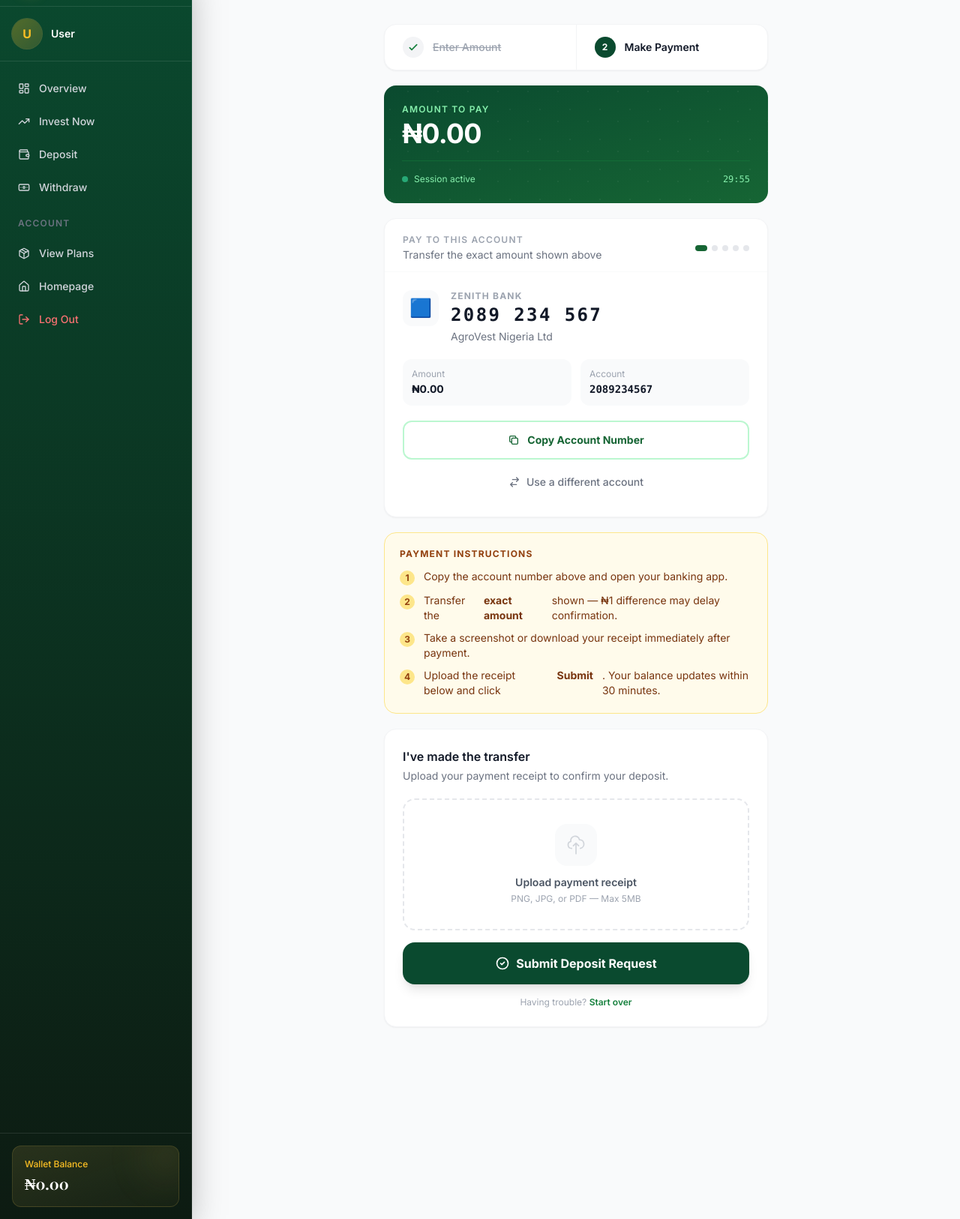
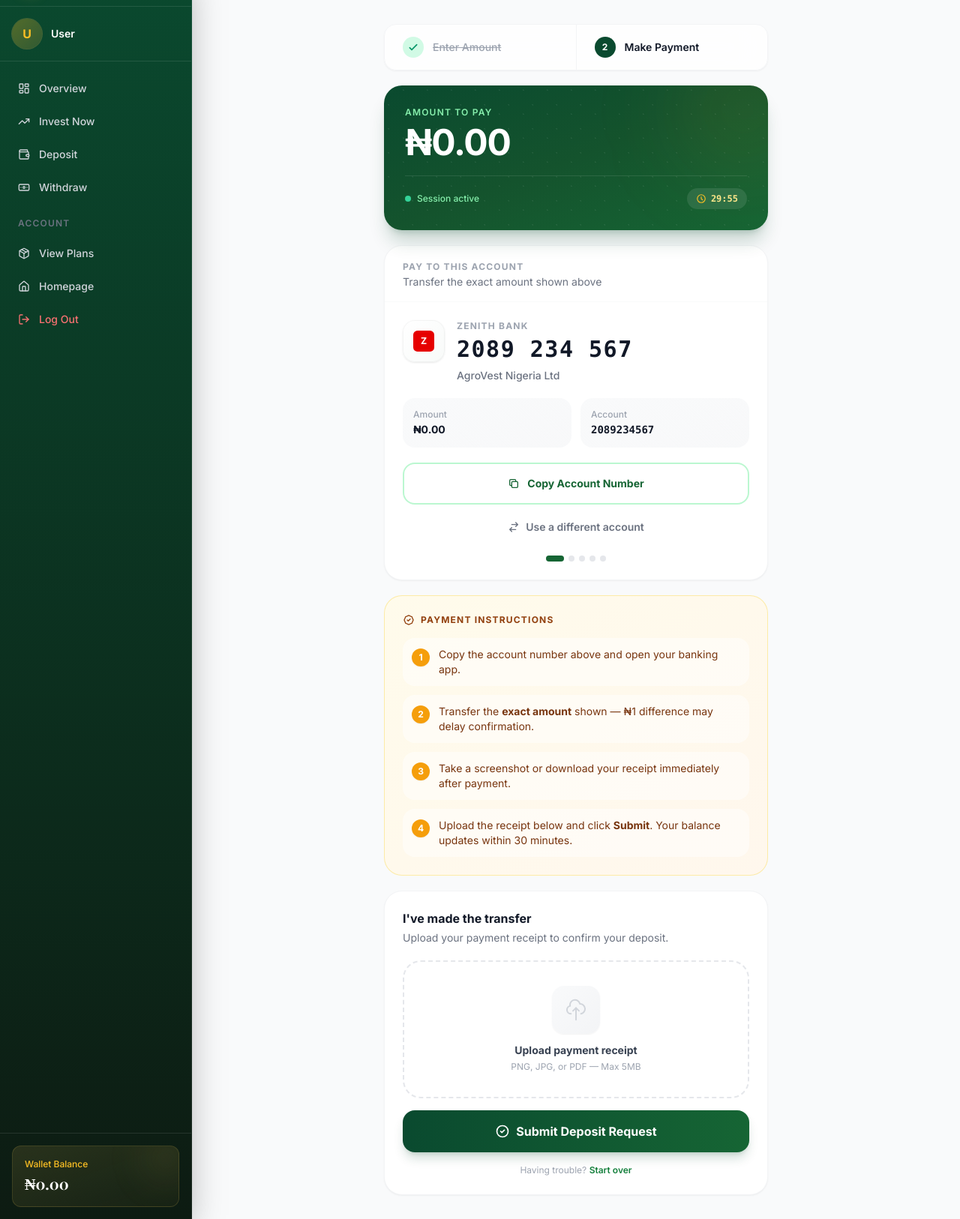
Before and after one commit to Sadik877/agrovest, a Python web app: template templates/payment.html in a window 1280 px wide. Shown: the part 64-1690 px from the top of the page at 75% size. Run offline with Jinja, Linux system fonts and the light colour scheme; the template is opened without the code that fills it, so the values that code supplies are empty; some libraries are stand-ins or nearby versions.

Commit message:
Update payment.html

```diff
--- a/templates/payment.html
+++ b/templates/payment.html
@@ -3,14 +3,14 @@
 {% block page_subtitle %}Transfer to any of the accounts below{% endblock %}
 
 {% block dashboard_content %}
-<div class="max-w-lg mx-auto">
+<div class="max-w-lg mx-auto" style="font-family: 'Inter', -apple-system, BlinkMacSystemFont, sans-serif;">
 
   <!-- Step indicator -->
-  <div class="bg-white rounded-2xl shadow-sm border border-gray-100 overflow-hidden mb-5">
+  <div class="bg-white/80 backdrop-blur-xl rounded-2xl shadow-sm border border-gray-100 overflow-hidden mb-5">
     <div class="flex">
       <div class="flex-1 py-4 px-6 flex items-center gap-3">
-        <span class="w-7 h-7 rounded-full bg-gray-100 flex items-center justify-center flex-shrink-0">
-          <svg class="w-4 h-4 text-forest-700" fill="none" stroke="currentColor" viewBox="0 0 24 24"><path stroke-linecap="round" stroke-linejoin="round" stroke-width="2.5" d="M5 13l4 4L19 7"/></svg>
+        <span class="w-7 h-7 rounded-full bg-emerald-100 flex items-center justify-center flex-shrink-0">
+          <svg class="w-4 h-4 text-emerald-600" fill="none" stroke="currentColor" viewBox="0 0 24 24" aria-hidden="true"><path stroke-linecap="round" stroke-linejoin="round" stroke-width="2.5" d="M5 13l4 4L19 7"/></svg>
         </span>
         <span class="text-sm font-medium text-gray-400 line-through">Enter Amount</span>
       </div>
@@ -22,85 +22,98 @@
   </div>
 
   <!-- Amount display -->
-  <div class="bg-gradient-to-br from-forest-950 to-forest-800 rounded-2xl p-6 mb-5 text-white relative overflow-hidden">
-    <div class="absolute inset-0 opacity-5" style="background-image: radial-gradient(circle at 20% 80%, white 1px, transparent 1px), radial-gradient(circle at 80% 20%, white 1px, transparent 1px); background-size: 40px 40px;"></div>
+  <div class="bg-gradient-to-br from-forest-950 via-forest-900 to-forest-800 rounded-3xl p-7 mb-5 text-white relative overflow-hidden shadow-xl shadow-forest-950/20">
+    <div class="absolute inset-0 opacity-[0.07]" style="background-image: radial-gradient(circle at 20% 80%, white 1px, transparent 1px), radial-gradient(circle at 80% 20%, white 1px, transparent 1px); background-size: 32px 32px;"></div>
+    <div class="absolute -top-12 -right-12 w-40 h-40 bg-gold-400/10 rounded-full blur-3xl"></div>
     <div class="relative">
-      <p class="text-forest-300 text-xs font-semibold uppercase tracking-widest mb-1">Amount to Pay</p>
-      <p class="text-4xl font-black tracking-tight" id="display-amount">₦0</p>
-      <div class="mt-4 pt-4 border-t border-forest-700/50 flex items-center justify-between">
+      <p class="text-forest-300 text-xs font-semibold uppercase tracking-widest mb-2">Amount to Pay</p>
+      <p class="text-5xl font-black tracking-tight" id="display-amount" aria-live="polite">₦0</p>
+      <div class="mt-5 pt-4 border-t border-white/10 flex items-center justify-between">
         <div class="flex items-center gap-2">
-          <span class="w-2 h-2 rounded-full bg-emerald-400 animate-pulse"></span>
-          <span class="text-xs text-forest-300">Session active</span>
+          <span class="relative flex h-2 w-2">
+            <span class="animate-ping absolute inline-flex h-full w-full rounded-full bg-emerald-400 opacity-75"></span>
+            <span class="relative inline-flex rounded-full h-2 w-2 bg-emerald-400"></span>
+          </span>
+          <span class="text-xs text-forest-300 font-medium">Session active</span>
         </div>
-        <div id="session-timer" class="text-xs text-forest-300 font-mono">30:00</div>
+        <div class="flex items-center gap-1.5 bg-white/10 backdrop-blur-sm rounded-full px-3 py-1.5">
+          <svg class="w-3.5 h-3.5 text-gold-400" fill="none" stroke="currentColor" viewBox="0 0 24 24" aria-hidden="true"><path stroke-linecap="round" stroke-linejoin="round" stroke-width="2" d="M12 8v4l3 3m6-3a9 9 0 11-18 0 9 9 0 0118 0z"/></svg>
+          <span class="text-xs text-gold-300 font-mono font-bold" id="session-timer">30:00</span>
+        </div>
       </div>
     </div>
   </div>
 
   <!-- Bank account card -->
-  <div class="bg-white rounded-2xl shadow-sm border border-gray-100 overflow-hidden mb-5">
-    <div class="px-6 pt-5 pb-3 border-b border-gray-50 flex items-center justify-between">
-      <div>
-        <p class="text-xs font-semibold text-gray-400 uppercase tracking-widest">Pay to this Account</p>
-        <p class="text-sm text-gray-500 mt-0.5">Transfer the exact amount shown above</p>
-      </div>
-      <!-- Account position dots -->
-      <div class="flex items-center gap-1.5" id="account-dots"></div>
+  <div class="bg-white rounded-3xl shadow-sm border border-gray-100 overflow-hidden mb-5">
+    <div class="px-6 pt-5 pb-4 border-b border-gray-50">
+      <p class="text-xs font-bold text-gray-400 uppercase tracking-widest">Pay to this Account</p>
+      <p class="text-sm text-gray-500 mt-0.5">Transfer the exact amount shown above</p>
     </div>
 
     <!-- Account card body -->
     <div class="p-6">
-      <div id="account-display" class="transition-all duration-500">
+      <div id="account-display" aria-live="polite">
         <!-- Injected by JS -->
       </div>
 
       <!-- Copy button -->
       <button
+        type="button"
         onclick="copyAccountNumber()"
         id="copy-btn"
-        class="mt-5 w-full flex items-center justify-center gap-2.5 py-3.5 rounded-xl border-2 border-forest-200 text-forest-800 font-bold text-sm hover:bg-forest-50 hover:border-forest-400 transition-all active:scale-95"
+        aria-label="Copy account number to clipboard"
+        class="mt-5 w-full flex items-center justify-center gap-2.5 py-4 rounded-2xl border-2 border-forest-200 text-forest-800 font-bold text-sm hover:bg-forest-50 hover:border-forest-400 transition-all duration-200 active:scale-[0.98] focus:outline-none focus:ring-2 focus:ring-forest-500 focus:ring-offset-2"
       >
-        <svg id="copy-icon" class="w-4 h-4" fill="none" stroke="currentColor" viewBox="0 0 24 24"><path stroke-linecap="round" stroke-linejoin="round" stroke-width="2" d="M8 16H6a2 2 0 01-2-2V6a2 2 0 012-2h8a2 2 0 012 2v2m-6 12h8a2 2 0 002-2v-8a2 2 0 00-2-2h-8a2 2 0 00-2 2v8a2 2 0 002 2z"/></svg>
+        <svg id="copy-icon" class="w-4 h-4" fill="none" stroke="currentColor" viewBox="0 0 24 24" aria-hidden="true"><path stroke-linecap="round" stroke-linejoin="round" stroke-width="2" d="M8 16H6a2 2 0 01-2-2V6a2 2 0 012-2h8a2 2 0 012 2v2m-6 12h8a2 2 0 002-2v-8a2 2 0 00-2-2h-8a2 2 0 00-2 2v8a2 2 0 002 2z"/></svg>
         <span id="copy-label">Copy Account Number</span>
       </button>
 
-      <!-- Switch account -->
+      <!-- Switch account (manual only) -->
       <button
+        type="button"
         onclick="nextAccount()"
-        class="mt-2 w-full flex items-center justify-center gap-2 py-3 rounded-xl text-gray-500 text-sm font-medium hover:text-gray-700 hover:bg-gray-50 transition-all"
+        aria-label="Switch to next bank account"
+        class="mt-2 w-full flex items-center justify-center gap-2 py-3 rounded-2xl text-gray-500 text-sm font-semibold hover:text-forest-700 hover:bg-forest-50/60 transition-all duration-200 focus:outline-none focus:ring-2 focus:ring-forest-500 focus:ring-offset-2"
       >
-        <svg class="w-4 h-4" fill="none" stroke="currentColor" viewBox="0 0 24 24"><path stroke-linecap="round" stroke-linejoin="round" stroke-width="2" d="M8 7h12m0 0l-4-4m4 4l-4 4m0 6H4m0 0l4 4m-4-4l4-4"/></svg>
+        <svg class="w-4 h-4" fill="none" stroke="currentColor" viewBox="0 0 24 24" aria-hidden="true"><path stroke-linecap="round" stroke-linejoin="round" stroke-width="2" d="M8 7h12m0 0l-4-4m4 4l-4 4m0 6H4m0 0l4 4m-4-4l4-4"/></svg>
         Use a different account
       </button>
+
+      <!-- Account position dots -->
+      <div class="flex items-center justify-center gap-1.5 mt-4" id="account-dots" role="tablist" aria-label="Bank account selector"></div>
     </div>
   </div>
 
   <!-- Instructions -->
-  <div class="bg-amber-50 border border-amber-200 rounded-2xl p-5 mb-5">
-    <p class="text-xs font-bold text-amber-800 uppercase tracking-widest mb-3">Payment Instructions</p>
-    <ol class="space-y-2.5">
-      <li class="flex items-start gap-3 text-sm text-amber-900">
-        <span class="w-5 h-5 rounded-full bg-amber-200 text-amber-800 text-xs font-bold flex items-center justify-center flex-shrink-0 mt-0.5">1</span>
-        Copy the account number above and open your banking app.
+  <div class="bg-gradient-to-br from-amber-50 to-orange-50 border border-amber-200/70 rounded-3xl p-6 mb-5">
+    <p class="flex items-center gap-2 text-xs font-bold text-amber-800 uppercase tracking-widest mb-4">
+      <svg class="w-4 h-4" fill="none" stroke="currentColor" viewBox="0 0 24 24" aria-hidden="true"><path stroke-linecap="round" stroke-linejoin="round" stroke-width="2" d="M9 12l2 2 4-4M7.835 4.697a3.42 3.42 0 001.946-.806 3.42 3.42 0 014.438 0 3.42 3.42 0 001.946.806 3.42 3.42 0 013.138 3.138 3.42 3.42 0 00.806 1.946 3.42 3.42 0 010 4.438 3.42 3.42 0 00-.806 1.946 3.42 3.42 0 01-3.138 3.138 3.42 3.42 0 00-1.946.806 3.42 3.42 0 01-4.438 0 3.42 3.42 0 00-1.946-.806 3.42 3.42 0 01-3.138-3.138 3.42 3.42 0 00-.806-1.946 3.42 3.42 0 010-4.438 3.42 3.42 0 00.806-1.946 3.42 3.42 0 013.138-3.138z"/></svg>
+      Payment Instructions
+    </p>
+    <ol class="space-y-3">
+      <li class="flex items-start gap-3 text-sm text-amber-900 bg-white/50 rounded-2xl p-3">
+        <span class="w-6 h-6 rounded-full bg-amber-500 text-white text-xs font-bold flex items-center justify-center flex-shrink-0 mt-0.5 shadow-sm">1</span>
+        <span>Copy the account number above and open your banking app.</span>
       </li>
-      <li class="flex items-start gap-3 text-sm text-amber-900">
-        <span class="w-5 h-5 rounded-full bg-amber-200 text-amber-800 text-xs font-bold flex items-center justify-center flex-shrink-0 mt-0.5">2</span>
-        Transfer the <strong>exact amount</strong> shown — ₦1 difference may delay confirmation.
+      <li class="flex items-start gap-3 text-sm text-amber-900 bg-white/50 rounded-2xl p-3">
+        <span class="w-6 h-6 rounded-full bg-amber-500 text-white text-xs font-bold flex items-center justify-center flex-shrink-0 mt-0.5 shadow-sm">2</span>
+        <span>Transfer the <strong>exact amount</strong> shown — ₦1 difference may delay confirmation.</span>
       </li>
-      <li class="flex items-start gap-3 text-sm text-amber-900">
-        <span class="w-5 h-5 rounded-full bg-amber-200 text-amber-800 text-xs font-bold flex items-center justify-center flex-shrink-0 mt-0.5">3</span>
-        Take a screenshot or download your receipt immediately after payment.
+      <li class="flex items-start gap-3 text-sm text-amber-900 bg-white/50 rounded-2xl p-3">
+        <span class="w-6 h-6 rounded-full bg-amber-500 text-white text-xs font-bold flex items-center justify-center flex-shrink-0 mt-0.5 shadow-sm">3</span>
+        <span>Take a screenshot or download your receipt immediately after payment.</span>
       </li>
-      <li class="flex items-start gap-3 text-sm text-amber-900">
-        <span class="w-5 h-5 rounded-full bg-amber-200 text-amber-800 text-xs font-bold flex items-center justify-center flex-shrink-0 mt-0.5">4</span>
-        Upload the receipt below and click <strong>Submit</strong>. Your balance updates within 30 minutes.
+      <li class="flex items-start gap-3 text-sm text-amber-900 bg-white/50 rounded-2xl p-3">
+        <span class="w-6 h-6 rounded-full bg-amber-500 text-white text-xs font-bold flex items-center justify-center flex-shrink-0 mt-0.5 shadow-sm">4</span>
+        <span>Upload the receipt below and click <strong>Submit</strong>. Your balance updates within 30 minutes.</span>
       </li>
     </ol>
   </div>
 
   <!-- Proof upload form (submits to existing deposit route) -->
-  <div class="bg-white rounded-2xl shadow-sm border border-gray-100 p-6">
-    <p class="font-semibold text-gray-900 mb-1">I've made the transfer</p>
+  <div class="bg-white rounded-3xl shadow-sm border border-gray-100 p-6">
+    <p class="font-bold text-gray-900 mb-1">I've made the transfer</p>
     <p class="text-sm text-gray-500 mb-5">Upload your payment receipt to confirm your deposit.</p>
 
     <form method="POST" action="{{ url_for('deposit') }}" enctype="multipart/form-data" class="space-y-4">
@@ -112,20 +125,24 @@
       <div
         id="drop-zone"
         onclick="document.getElementById('proof-file').click()"
-        class="border-2 border-dashed border-gray-200 rounded-2xl p-8 text-center cursor-pointer hover:border-forest-400 hover:bg-forest-50/30 transition-all"
+        onkeydown="if(event.key==='Enter'||event.key===' '){event.preventDefault();document.getElementById('proof-file').click();}"
+        tabindex="0"
+        role="button"
+        aria-label="Upload payment receipt"
+        class="border-2 border-dashed border-gray-200 rounded-3xl p-8 text-center cursor-pointer hover:border-forest-400 hover:bg-forest-50/30 transition-all duration-200 focus:outline-none focus:ring-2 focus:ring-forest-500 focus:ring-offset-2"
       >
         <div id="upload-idle">
-          <div class="w-14 h-14 rounded-2xl bg-gray-50 flex items-center justify-center mx-auto mb-3">
-            <svg class="w-7 h-7 text-gray-300" fill="none" stroke="currentColor" viewBox="0 0 24 24"><path stroke-linecap="round" stroke-linejoin="round" stroke-width="1.5" d="M7 16a4 4 0 01-.88-7.903A5 5 0 1115.9 6L16 6a5 5 0 011 9.9M15 13l-3-3m0 0l-3 3m3-3v12"/></svg>
+          <div class="w-16 h-16 rounded-2xl bg-gradient-to-br from-gray-50 to-gray-100 flex items-center justify-center mx-auto mb-3 shadow-sm">
+            <svg class="w-8 h-8 text-gray-300" fill="none" stroke="currentColor" viewBox="0 0 24 24" aria-hidden="true"><path stroke-linecap="round" stroke-linejoin="round" stroke-width="1.5" d="M7 16a4 4 0 01-.88-7.903A5 5 0 1115.9 6L16 6a5 5 0 011 9.9M15 13l-3-3m0 0l-3 3m3-3v12"/></svg>
           </div>
-          <p class="text-sm font-semibold text-gray-600">Upload payment receipt</p>
+          <p class="text-sm font-bold text-gray-700">Upload payment receipt</p>
           <p class="text-xs text-gray-400 mt-1">PNG, JPG, or PDF — Max 5MB</p>
         </div>
         <div id="upload-selected" class="hidden">
-          <div class="w-14 h-14 rounded-2xl bg-forest-50 flex items-center justify-center mx-auto mb-3">
-            <svg class="w-7 h-7 text-forest-600" fill="none" stroke="currentColor" viewBox="0 0 24 24"><path stroke-linecap="round" stroke-linejoin="round" stroke-width="2" d="M9 12l2 2 4-4m6 2a9 9 0 11-18 0 9 9 0 0118 0z"/></svg>
+          <div class="w-16 h-16 rounded-2xl bg-gradient-to-br from-emerald-50 to-forest-50 flex items-center justify-center mx-auto mb-3 shadow-sm">
+            <svg class="w-8 h-8 text-emerald-600" fill="none" stroke="currentColor" viewBox="0 0 24 24" aria-hidden="true"><path stroke-linecap="round" stroke-linejoin="round" stroke-width="2" d="M9 12l2 2 4-4m6 2a9 9 0 11-18 0 9 9 0 0118 0z"/></svg>
           </div>
-          <p id="file-name" class="text-sm font-bold text-forest-700"></p>
+          <p id="file-name" class="text-sm font-bold text-forest-700 break-all px-2"></p>
           <p class="text-xs text-gray-400 mt-1">Click to change file</p>
         </div>
       </div>
@@ -136,20 +153,21 @@
         accept=".png,.jpg,.jpeg,.pdf"
         class="hidden"
         onchange="handleFileSelect(this)"
+        aria-label="Payment receipt file"
       />
 
       <button
         type="submit"
         id="submit-btn"
-        class="w-full bg-forest-950 hover:bg-forest-800 text-white font-bold py-4 rounded-2xl transition-colors text-base shadow-lg flex items-center justify-center gap-2 disabled:opacity-50 disabled:cursor-not-allowed"
+        class="w-full bg-gradient-to-r from-forest-950 to-forest-800 hover:from-forest-900 hover:to-forest-700 text-white font-bold py-4 rounded-2xl transition-all duration-200 text-base shadow-lg shadow-forest-950/20 flex items-center justify-center gap-2 disabled:opacity-50 disabled:cursor-not-allowed active:scale-[0.98] focus:outline-none focus:ring-2 focus:ring-forest-500 focus:ring-offset-2"
       >
-        <svg class="w-5 h-5" fill="none" stroke="currentColor" viewBox="0 0 24 24"><path stroke-linecap="round" stroke-linejoin="round" stroke-width="2" d="M9 12l2 2 4-4m6 2a9 9 0 11-18 0 9 9 0 0118 0z"/></svg>
+        <svg class="w-5 h-5" fill="none" stroke="currentColor" viewBox="0 0 24 24" aria-hidden="true"><path stroke-linecap="round" stroke-linejoin="round" stroke-width="2" d="M9 12l2 2 4-4m6 2a9 9 0 11-18 0 9 9 0 0118 0z"/></svg>
         Submit Deposit Request
       </button>
 
       <p class="text-center text-xs text-gray-400">
         Having trouble?
-        <a href="{{ url_for('deposit') }}" class="text-forest-700 font-semibold hover:underline">Start over</a>
+        <a href="{{ url_for('deposit') }}" class="text-forest-700 font-semibold hover:underline focus:outline-none focus:underline">Start over</a>
       </p>
     </form>
   </div>
@@ -160,21 +178,40 @@
     from { opacity: 0; transform: translateY(8px); }
     to   { opacity: 1; transform: translateY(0); }
   }
-  .account-animate { animation: fadeSlideIn 0.35s ease forwards; }
+  .account-animate { animation: fadeSlideIn 0.4s cubic-bezier(0.16, 1, 0.3, 1) forwards; }
+
+  .bank-logo-wrap {
+    background: linear-gradient(135deg, #ffffff 0%, #f8faf9 100%);
+    box-shadow: 0 1px 3px rgba(0,0,0,0.06), 0 1px 2px rgba(0,0,0,0.04), inset 0 0 0 1px rgba(0,0,0,0.04);
+  }
 </style>
 
 <script>
-  // ─── Bank accounts pool ───────────────────────────────────────────
+  // ─── Bank accounts pool (logos are inline SVG markup) ─────────────
   const ACCOUNTS = [
-    { bank: 'Zenith Bank',    number: '2089234567', name: 'AgroVest Nigeria Ltd',  logo: '🟦' },
-    { bank: 'GTBank',         number: '0123456789', name: 'AgroVest Nigeria Ltd',  logo: '🟧' },
-    { bank: 'Access Bank',    number: '0987654321', name: 'AgroVest Nigeria Ltd',  logo: '🟥' },
-    { bank: 'First Bank',     number: '3012345678', name: 'AgroVest Nigeria Ltd',  logo: '🟩' },
-    { bank: 'UBA',            number: '1023456789', name: 'AgroVest Nigeria Ltd',  logo: '🟨' },
+    {
+      bank: 'Zenith Bank', number: '2089234567', name: 'AgroVest Nigeria Ltd',
+      logo: `<svg viewBox="0 0 100 100" class="w-7 h-7" aria-hidden="true"><rect width="100" height="100" rx="20" fill="#E60000"/><text x="50" y="64" font-family="Inter, sans-serif" font-size="44" font-weight="900" fill="#fff" text-anchor="middle">Z</text></svg>`
+    },
+    {
+      bank: 'GTBank', number: '0123456789', name: 'AgroVest Nigeria Ltd',
+      logo: `<svg viewBox="0 0 100 100" class="w-7 h-7" aria-hidden="true"><rect width="100" height="100" rx="20" fill="#FF6600"/><text x="50" y="62" font-family="Inter, sans-serif" font-size="32" font-weight="900" fill="#fff" text-anchor="middle">GT</text></svg>`
+    },
+    {
+      bank: 'Access Bank', number: '0987654321', name: 'AgroVest Nigeria Ltd',
+      logo: `<svg viewBox="0 0 100 100" class="w-7 h-7" aria-hidden="true"><rect width="100" height="100" rx="20" fill="#000000"/><circle cx="50" cy="50" r="26" fill="none" stroke="#FF7A00" stroke-width="8"/></svg>`
+    },
+    {
+      bank: 'First Bank', number: '3012345678', name: 'AgroVest Nigeria Ltd',
+      logo: `<svg viewBox="0 0 100 100" class="w-7 h-7" aria-hidden="true"><rect width="100" height="100" rx="20" fill="#002F6C"/><text x="50" y="63" font-family="Inter, sans-serif" font-size="30" font-weight="900" fill="#F2A900" text-anchor="middle">FB</text></svg>`
+    },
+    {
+      bank: 'UBA', number: '1023456789', name: 'AgroVest Nigeria Ltd',
+      logo: `<svg viewBox="0 0 100 100" class="w-7 h-7" aria-hidden="true"><rect width="100" height="100" rx="20" fill="#CC0000"/><text x="50" y="63" font-family="Inter, sans-serif" font-size="28" font-weight="900" fill="#fff" text-anchor="middle">UBA</text></svg>`
+    },
   ];
 
   let currentIndex = 0;
-  let rotationTimer  = null;
   let sessionSeconds = 30 * 60; // 30 min
 
   // ─── Read URL params ──────────────────────────────────────────────
@@ -203,50 +240,61 @@
   function renderDots() {
     const container = document.getElementById('account-dots');
     container.innerHTML = '';
-    ACCOUNTS.forEach((_, i) => {
+    ACCOUNTS.forEach((acc, i) => {
       const dot = document.createElement('button');
-      dot.className = `w-2 h-2 rounded-full transition-all ${i === currentIndex ? 'bg-forest-800 w-4' : 'bg-gray-200 hover:bg-gray-300'}`;
+      dot.type = 'button';
+      dot.setAttribute('role', 'tab');
+      dot.setAttribute('aria-label', `Switch to ${acc.bank}`);
+      dot.setAttribute('aria-selected', i === currentIndex ? 'true' : 'false');
+      dot.className = `h-2 rounded-full transition-all duration-300 focus:outline-none focus:ring-2 focus:ring-forest-500 ${i === currentIndex ? 'bg-forest-800 w-6' : 'bg-gray-200 hover:bg-gray-300 w-2'}`;
       dot.onclick = () => goToAccount(i);
       container.appendChild(dot);
     });
   }
 
-  // ─── Render active account ────────────────────────────────────────
+  // ─── Render active account (manual switching only — no auto rotation) ──
   function renderAccount(animate = true) {
     const acc = ACCOUNTS[currentIndex];
     const display = document.getElementById('account-display');
 
-    display.style.opacity = '0';
-    display.style.transform = 'translateY(6px)';
-
-    setTimeout(() => {
-      display.innerHTML = `
+    const html = `
+      <div class="account-animate">
         <div class="flex items-start gap-4">
-          <div class="w-12 h-12 rounded-xl bg-gray-50 flex items-center justify-center text-2xl flex-shrink-0">${acc.logo}</div>
+          <div class="bank-logo-wrap w-14 h-14 rounded-2xl flex items-center justify-center flex-shrink-0 p-1">
+            ${acc.logo}
+          </div>
           <div class="flex-1 min-w-0">
-            <p class="text-xs font-bold text-gray-400 uppercase tracking-widest mb-0.5">${acc.bank}</p>
-            <p class="text-2xl font-black text-gray-900 tracking-widest font-mono leading-tight">${formatAccNum(acc.number)}</p>
-            <p class="text-sm text-gray-500 mt-1">${acc.name}</p>
+            <p class="text-xs font-bold text-gray-400 uppercase tracking-widest mb-1">${acc.bank}</p>
+            <p class="text-3xl font-black text-gray-900 tracking-wider font-mono leading-tight break-all">${formatAccNum(acc.number)}</p>
+            <p class="text-sm text-gray-500 mt-1.5 font-medium">${acc.name}</p>
           </div>
         </div>
         <div class="mt-5 grid grid-cols-2 gap-3">
-          <div class="bg-gray-50 rounded-xl p-3">
-            <p class="text-xs text-gray-400 mb-0.5">Amount</p>
+          <div class="bg-gradient-to-br from-gray-50 to-gray-100/60 rounded-2xl p-3.5">
+            <p class="text-xs text-gray-400 mb-0.5 font-medium">Amount</p>
             <p class="text-sm font-bold text-gray-900">${formatNaira(rawAmount)}</p>
           </div>
-          <div class="bg-gray-50 rounded-xl p-3">
-            <p class="text-xs text-gray-400 mb-0.5">Account</p>
+          <div class="bg-gradient-to-br from-gray-50 to-gray-100/60 rounded-2xl p-3.5">
+            <p class="text-xs text-gray-400 mb-0.5 font-medium">Account</p>
             <p class="text-sm font-bold text-gray-900 font-mono">${acc.number}</p>
           </div>
         </div>
-      `;
-      display.style.transition = 'opacity 0.35s ease, transform 0.35s ease';
-      display.style.opacity = '1';
-      display.style.transform = 'translateY(0)';
-    }, animate ? 180 : 0);
+      </div>
+    `;
+
+    if (animate) {
+      display.style.opacity = '0';
+      setTimeout(() => {
+        display.innerHTML = html;
+        display.style.opacity = '1';
+      }, 120);
+    } else {
+      display.innerHTML = html;
+    }
 
     renderDots();
-    resetRotationTimer();
+    // NOTE: automatic rotation has been intentionally removed.
+    // Accounts only change on explicit user action (button click or dot click).
   }
 
   function goToAccount(idx) {
@@ -259,14 +307,6 @@
     renderAccount();
   }
 
-  function resetRotationTimer() {
-    if (rotationTimer) clearInterval(rotationTimer);
-    rotationTimer = setInterval(() => {
-      currentIndex = (currentIndex + 1) % ACCOUNTS.length;
-      renderAccount();
-    }, 8000);
-  }
-
   // ─── Copy to clipboard ────────────────────────────────────────────
   function copyAccountNumber() {
     const acc = ACCOUNTS[currentIndex];
@@ -274,14 +314,14 @@
       const btn   = document.getElementById('copy-btn');
       const label = document.getElementById('copy-label');
       const icon  = document.getElementById('copy-icon');
-      label.textContent = 'Copied!';
+      label.textContent = '✓ Copied';
       btn.classList.add('bg-forest-50', 'border-forest-500');
       icon.innerHTML = '<path stroke-linecap="round" stroke-linejoin="round" stroke-width="2.5" d="M5 13l4 4L19 7"/>';
       setTimeout(() => {
         label.textContent = 'Copy Account Number';
         btn.classList.remove('bg-forest-50', 'border-forest-500');
         icon.innerHTML = '<path stroke-linecap="round" stroke-linejoin="round" stroke-width="2" d="M8 16H6a2 2 0 01-2-2V6a2 2 0 012-2h8a2 2 0 012 2v2m-6 12h8a2 2 0 002-2v-8a2 2 0 00-2-2h-8a2 2 0 00-2 2v8a2 2 0 002 2z"/>';
-      }, 2500);
+      }, 2000);
     }).catch(() => {
       // Fallback
       const el = document.createElement('textarea');
```
